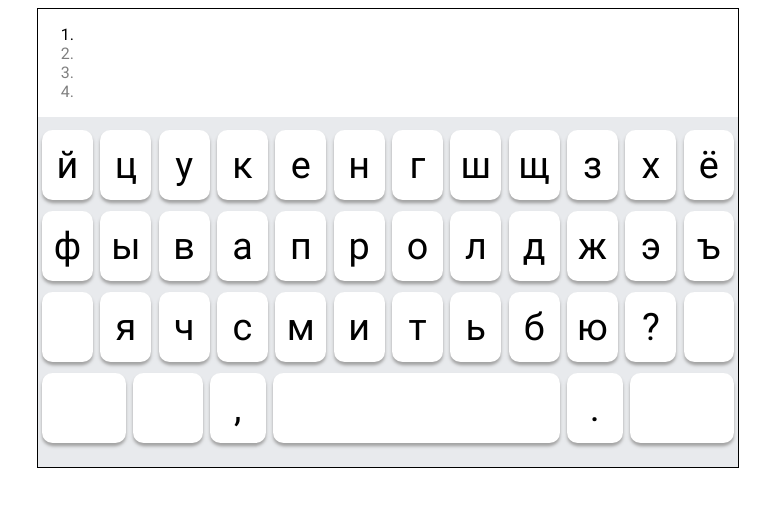
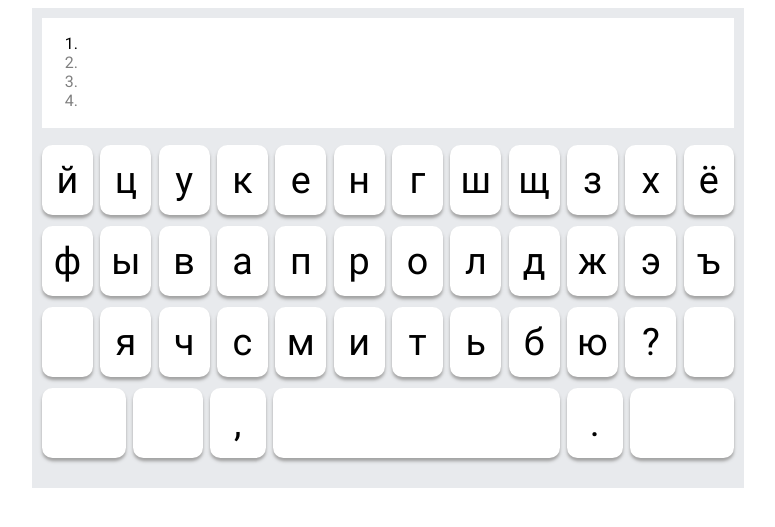
Before and after one commit to proshian/neuroswipe_inference_js, a Flask app: template templates/index.html in a window 1280 px wide. Shown: the top 527 px of the page, without its empty margins (252-1027 px from the left). Run offline with Flask 3, Linux system fonts and the light colour scheme; the template is opened without the code that fills it, so the values that code supplies are empty.

Commit message:
gray border

```diff
--- a/static/styles.css
+++ b/static/styles.css
@@ -10,22 +10,24 @@ src: url("Roboto/Roboto-Regular.ttf");
     border: 1px solid red;
     background-color: #ffe6e6;
     height: 100%;
+    box-sizing: border-box;
 }
 
 #predictions {
-    width: 100%;
     height: 100%;
+    box-sizing: border-box;
 }
 
 #keyboard-and-result {
-    border: 1px solid black;
+    border: 6px solid #E8EAED;
     width: 100%;
     max-width: 700px;
     margin: auto;
 }
 
 #result {
-    height: 108px;
+    border: 4px solid #E8EAED;
+    height: 118px;
     margin: auto;
     box-sizing: border-box;
     font-family: "Roboto", sans-serif;
```
